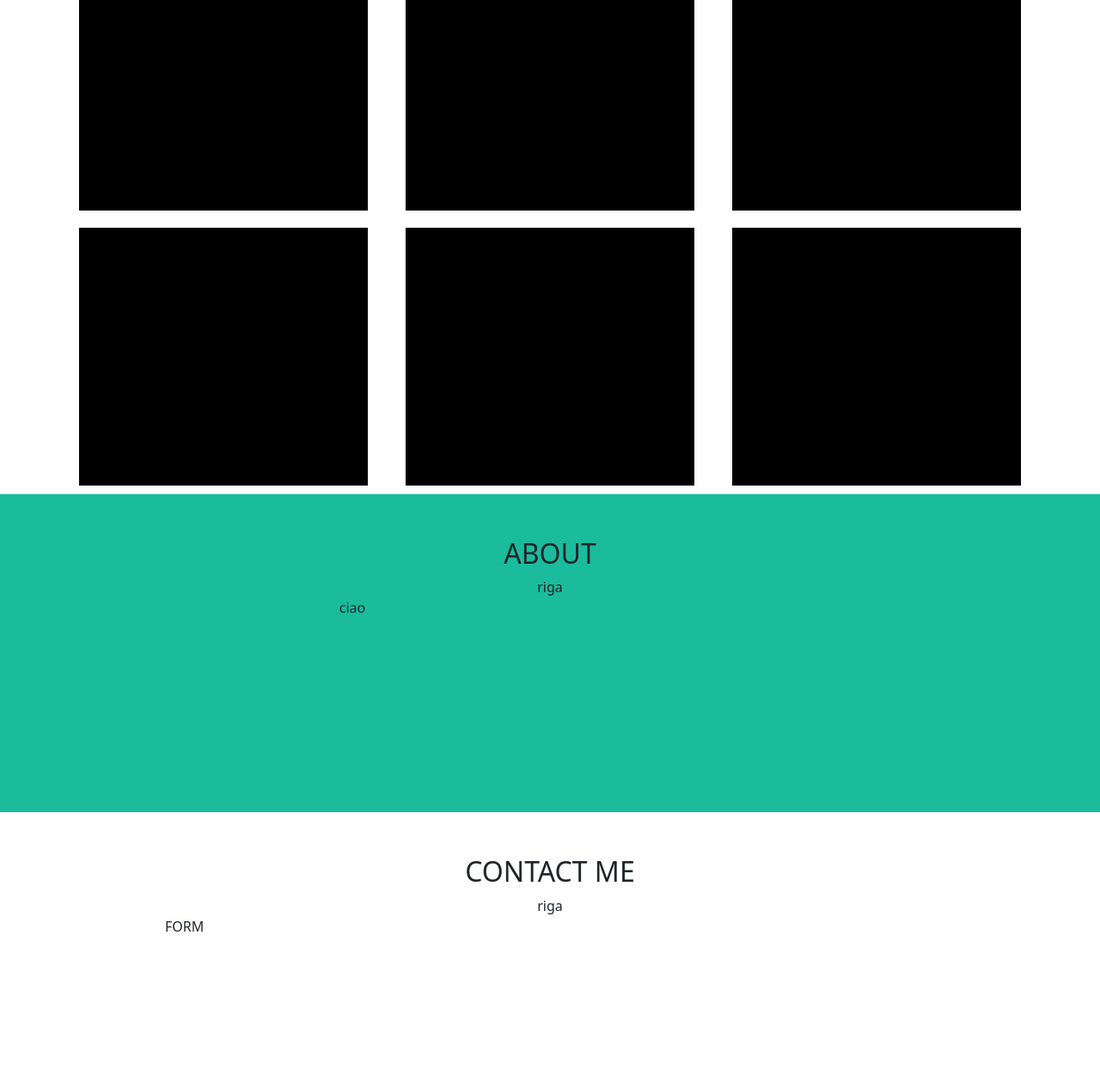
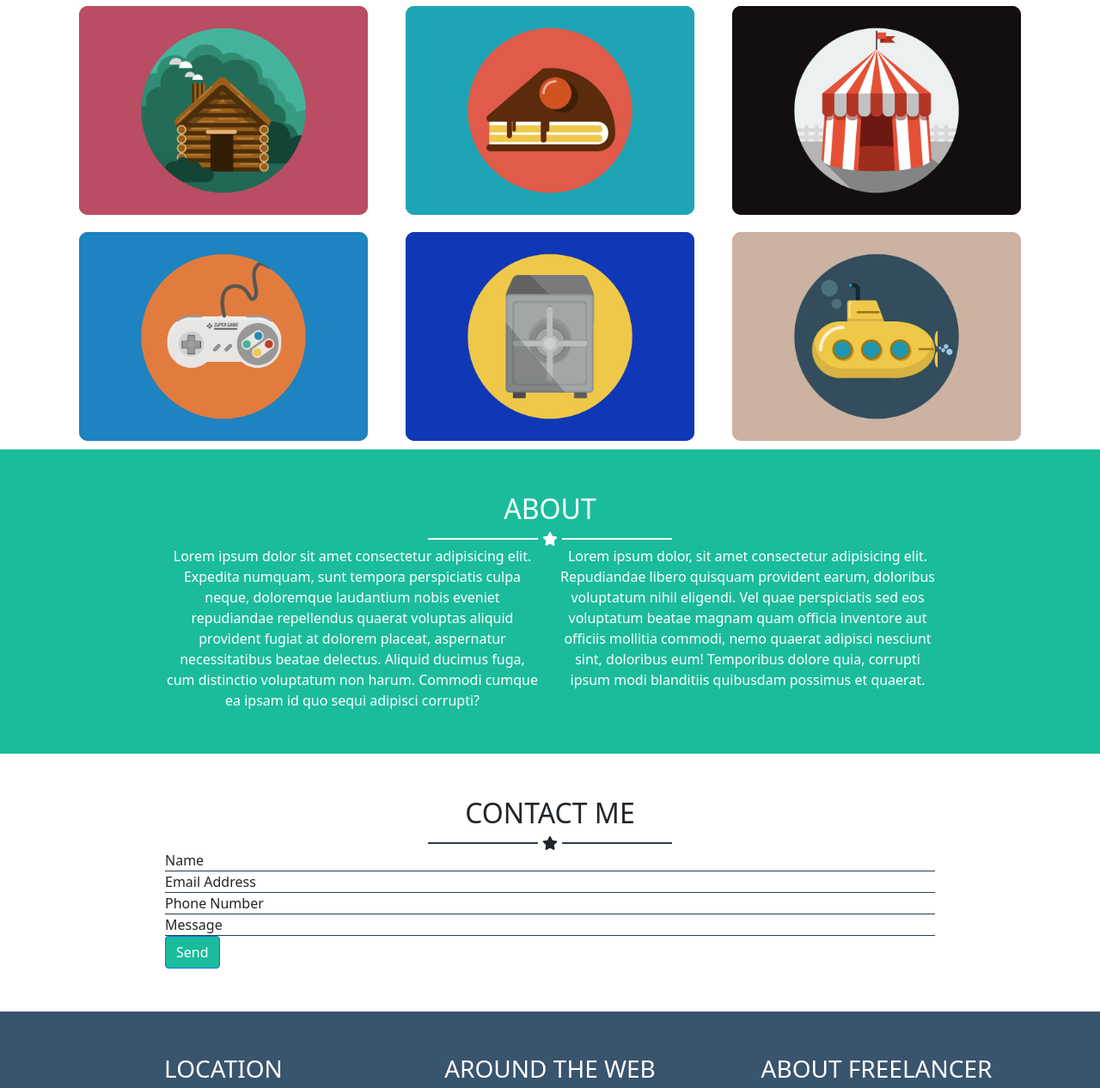
Before and after one commit to SimoneFranzoni/html-css-bootstrap-freelancer, a plain HTML site: page index.html in a window 1280 px wide. Shown: the part 645-1911 px from the top of the page at 86% size. Drawn offline with nearby package versions, Linux system fonts and the light colour scheme.

Commit message:
Base-structure

```diff
--- a/css/style.css
+++ b/css/style.css
@@ -1,5 +1,50 @@
+/* background*/
 .sf-bg-blue{
     background-color: #2c3e50;
+}
+
+.sf-bg-aquagreen{
+    background-color: #1abc9c;
+}
+
+.sf-bg-white{
+    background-color: white;
+}
+
+.sf-bg-box1{
+    background-color: #ba4b63;
+}
+
+.sf-bg-box2{
+    background-color: #1ea4b6;
+}
+
+.sf-bg-box3{
+    background-color: #140f0f;
+}
+
+.sf-bg-box4{
+    background-color: #1c83c1;
+}
+
+.sf-bg-box5{
+    background-color: #0e38b5;
+}
+
+.sf-bg-box6{
+    background-color: #ccb2a3;
+}
+
+.sf-text-color-blue{
+    color: #2c3e50;
+}
+
+.sf-text-color-white{
+    color: white;
+}
+
+.sf-text-color-acquagreen{
+    color: #1bb99b;
 }
 
 .sf-mt-90{
@@ -14,8 +59,17 @@
     padding-top: 25px;
 }
 
-.sf-bg-aquagreen{
-    background-color: #1abc9c;
+.sf-height-300{
+    height: 300px;
+}
+
+.sf-height-fit-content{
+    height: fit-content;
+}
+
+.sf-container-70{
+    width: 70%;
+    margin: 0 auto;
 }
 
 header{
@@ -28,6 +82,7 @@ header{
     height: 400px;
     max-width: 80%;
     margin: 0 auto;
+    color: white;
 }
 
 .sf-jumbo-inner img{
@@ -36,22 +91,14 @@ header{
 }
 
 .sf-box{
-    background-color: black;
-    height: 300px;
+    height: fit-content;
     margin: 10px;
+    border-radius: 10px;
 }
 
-.sf-box-about{
-    height: 200px;
-}
-
-.sf-container-70{
-    width: 70%;
-    margin: 0 auto;
-}
-
-.sf-height-300{
-    height: 300px;
+.sf-box img{
+    width: 100%;
+    border-radius: 10px;
 }
 
 .sf-top-footer{
@@ -65,3 +112,29 @@ header{
     text-align: center;
     margin: 0px auto;
 }
+
+.sf-line-block{
+    display: flex;
+    flex-direction: row;
+    justify-content: center;
+    align-items: center;
+}
+
+.sf-line{
+    width: 10%;
+    height: 2px;
+    margin: 0 5px;
+}
+
+.sf-dividing-line{
+    width: 100%;
+    height: 1px;
+}
+
+.sf-list-logo{
+    border: solid white 2px;
+    border-radius: 5px;
+    padding: 4px;
+    width: 40px;
+    text-align: center;
+}
--- a/index.html
+++ b/index.html
@@ -5,10 +5,12 @@
     <meta http-equiv="X-UA-Compatible" content="IE=edge">
     <meta name="viewport" content="width=device-width, initial-scale=1.0">
     <link href="https://cdn.jsdelivr.net/npm/bootstrap@5.0.2/dist/css/bootstrap.min.css" rel="stylesheet" integrity="sha384-EVSTQN3/azprG1Anm3QDgpJLIm9Nao0Yz1ztcQTwFspd3yD65VohhpuuCOmLASjC" crossorigin="anonymous">
+    <script src="https://kit.fontawesome.com/f27022c870.js" crossorigin="anonymous"></script>
     <link rel="stylesheet" href="css/style.css">
     <title>Bootstrap Freelancer</title>
 </head>
 <body>
+
     <header class="fixed-top sf-bg-blue">
         <div class="container">
             <div class="row">
@@ -21,84 +23,132 @@
                         <div class="col-4">CONTACT</div>
                     </div>
                 </div>
-                <div class="d-md-none">HAMB</div>
+                <div class="d-md-none">
+                  <i class="fas fa-bars sf-list-logo"></i>
+                </div>
               </div>
             </div>
           </div>
     </header>
 
-    <section class="sf-mt-90 sf-bg-aquagreen sf-py-50">
+    <section class="sf-mt-90 sf-bg-aquagreen sf-py-50 text-center">
         <div class="sf-jumbo-inner sf-bg-aquagreen">
             <img src="img/img/avatar.svg" alt="">
+            <h1>START BOOTSTRAP</h1>
+            <div class="sf-line-block">
+                <div class="sf-line sf-bg-white"></div>
+                <i class="fas fa-star"></i>
+                <div class="sf-line sf-bg-white"></div>
+            </div>
+            <div>GRAPHIC ARTIST - WEB DESIGNER - ILLUSTRATOR</div>
         </div>
     </section>
 
-    <div class="container">
+    <div class="container sf-text-color-blue text-center">
+        <h2>PORTFOLIO</h2>
+        <div class="sf-line-block">
+            <div class="sf-line sf-bg-blue"></div>
+            <i class="fas fa-star"></i>
+            <div class="sf-line sf-bg-blue"></div>
+        </div>
         <div class="row">
             <div class="col-md-6 col-lg-4">
-                <div class="sf-box"></div>
+                <div class="sf-box sf-bg-box1">
+                  <img src="img/img/cabin.png" alt="">
+                </div>
             </div>
             <div class="col-md-6 col-lg-4">
-                <div class="sf-box"></div>
+                <div class="sf-box sf-bg-box2">
+                  <img src="img/img/cake.png" alt="">
+                </div>
             </div>
             <div class="col-md-6 col-lg-4">
-                <div class="sf-box"></div>
+                <div class="sf-box sf-bg-box3">
+                  <img src="img/img/circus.png" alt="">
+                </div>
             </div>
             <div class="col-md-6 col-lg-4">
-                <div class="sf-box"></div>
+                <div class="sf-box sf-bg-box4">
+                  <img src="img/img/game.png" alt="">
+                </div>
             </div>
             <div class="col-md-6 col-lg-4">
-                <div class="sf-box"></div>
+                <div class="sf-box sf-bg-box5">
+                  <img src="img/img/safe.png" alt="">
+                </div>
             </div>
             <div class="col-md-6 col-lg-4">
-                <div class="sf-box"></div>
+                <div class="sf-box sf-bg-box6">
+                  <img src="img/img/submarine.png" alt="">
+                </div>
             </div>
         </div>
     </div>
 
-    <section class="about sf-bg-aquagreen sf-py-50">
+    <section class="about sf-bg-aquagreen sf-py-50 sf-text-color-white ">
         <div class="text-center">
           <h2>ABOUT</h2>
-          <div>riga</div>
-          <div class="sf-container-70 sf-bg-aquagreen">
+          <div class="sf-line-block">
+            <div class="sf-line sf-bg-white"></div>
+            <i class="fas fa-star"></i>
+            <div class="sf-line sf-bg-white"></div>
+          </div>
+          <div class="sf-container-70 sf-bg-aquagreen sf-height-fit-content">
             <div class="row">
                 <div class="col-md-6">
-                    <div class="sf-box-about">
-                        ciao
+                    <div class="sf-height-fit-content">
+                        Lorem ipsum dolor sit amet consectetur adipisicing elit. Expedita numquam, sunt tempora perspiciatis culpa neque, doloremque laudantium nobis eveniet repudiandae repellendus quaerat voluptas aliquid provident fugiat at dolorem placeat, aspernatur necessitatibus beatae delectus. Aliquid ducimus fuga, cum distinctio voluptatum non harum. Commodi cumque ea ipsam id quo sequi adipisci corrupti?
                     </div>
                 </div>
                 <div class="col-md-6">
-                    <div class="sf-box-about"></div>
+                    <div class="sf-height-fit-content">
+                      Lorem ipsum dolor, sit amet consectetur adipisicing elit. Repudiandae libero quisquam provident earum, doloribus voluptatum nihil eligendi. Vel quae perspiciatis sed eos voluptatum beatae magnam quam officia inventore aut officiis mollitia commodi, nemo quaerat adipisci nesciunt sint, doloribus eum! Temporibus dolore quia, corrupti ipsum modi blanditiis quibusdam possimus et quaerat.
+                    </div>
                 </div>
             </div>
           </div>
         </div>
     </section>
 
-    <section class="sf-py-50">
+    <section class="sf-py-50 ">
         <div class="text-center">
-            <h2>CONTACT ME</h2>
-            <div>riga</div>
+          <h2>CONTACT ME</h2>
+          <div class="sf-line-block">
+            <div class="sf-line sf-bg-blue"></div>
+            <i class="fas fa-star"></i>
+            <div class="sf-line sf-bg-blue"></div>
+          </div>
           </div>
           <div class="sf-container-70">
-            <div class="sf-height-300">
-              FORM
+            <div class="sf-height-fit-content">
+              <div>Name</div>
+              <div class="sf-dividing-line sf-bg-blue"></div>
+              <div>Email Address</div>
+              <div class="sf-dividing-line sf-bg-blue"></div>
+              <div>Phone Number</div>
+              <div class="sf-dividing-line sf-bg-blue"></div>
+              <div>Message</div>
+              <div class="sf-dividing-line sf-bg-blue"></div>
+              <a class="btn btn-primary sf-bg-aquagreen" href="#" role="button">Send</a>
             </div>
           </div>
     </section>
 
     <footer>
-        <div class="sf-top-footer sf-py-50">
+        <div class="sf-top-footer sf-py-50 text-center">
           <div class="container">
             <div class="row">
               <div class="col-md-4">
-                Lorem ipsum dolor sit amet consectetur adipisicing elit. Quis, corrupti!
+                <h3>LOCATION</h3>
+                <div>2215 John Daniel Drive Clark, MO</div>
+                <div>54243</div>
               </div>
               <div class="col-md-4">
-                Lorem ipsum dolor sit amet consectetur adipisicing elit. Quis, corrupti!
+                <h3>AROUND THE WEB</h3>
               </div>
               <div class="col-md-4">
-                Lorem ipsum dolor sit amet consectetur adipisicing elit. Quis, corrupti!
+                <h3>ABOUT FREELANCER</h3>
+                <div>Freelancer is a free to use, open source Bootstrap theme created by <span class="sf-text-color-acquagreen">Start Bootstrap</span>.</div>
               </div>
             </div>
           </div>
```
